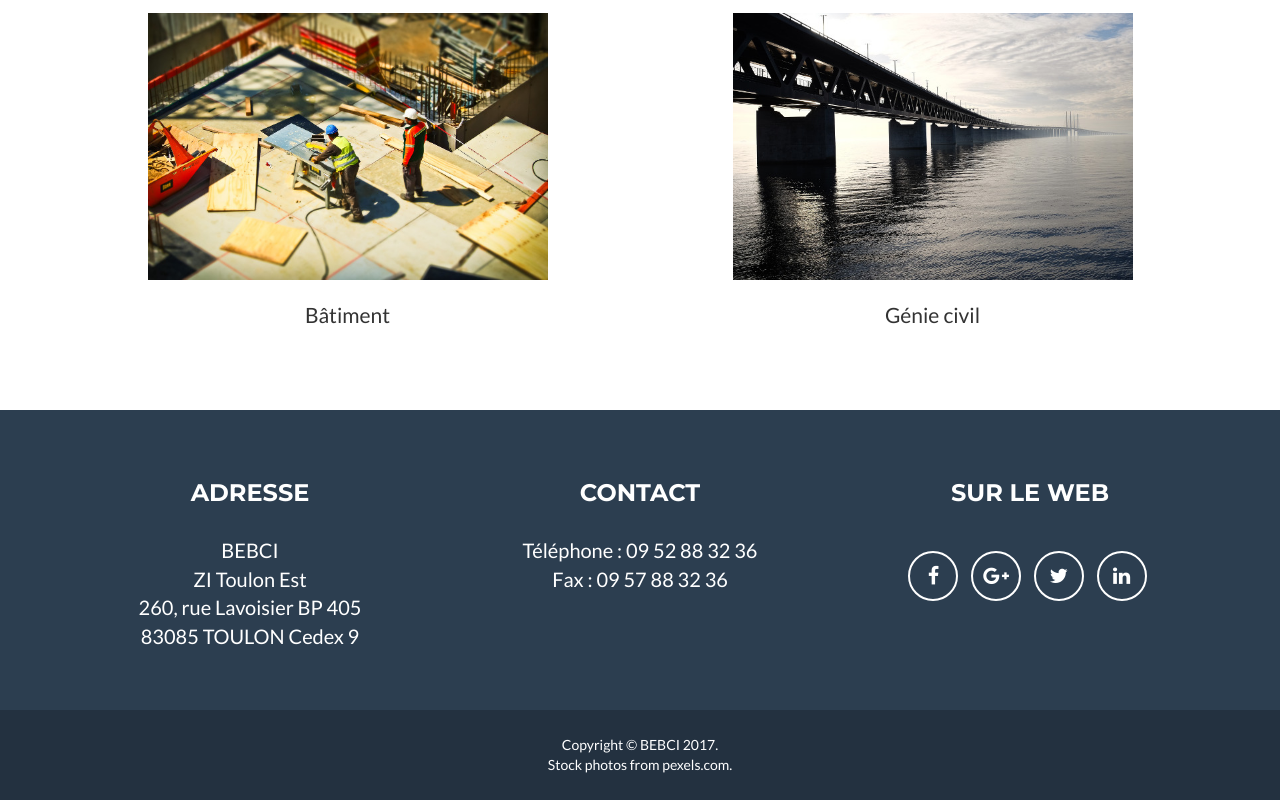
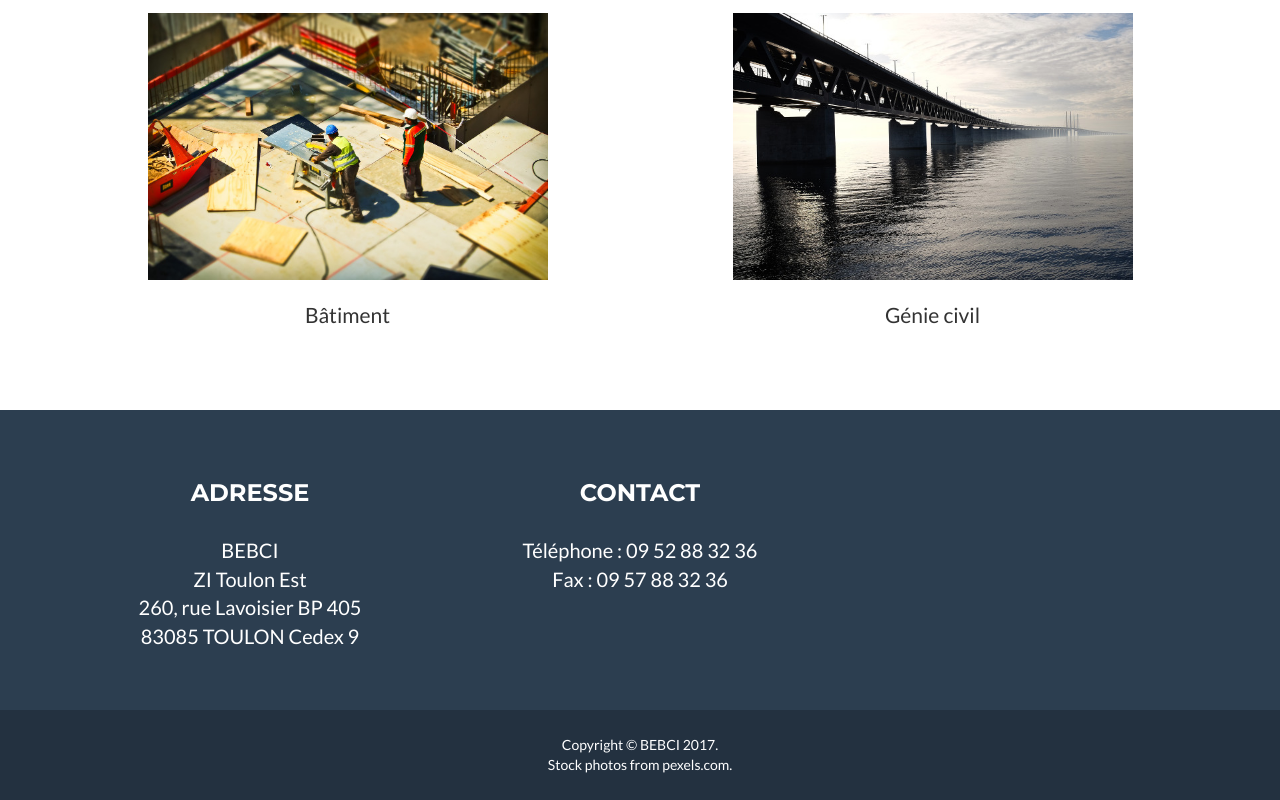
Before and after one commit to remram44/bebci-website, a website: page index.html in a window 1280 px wide. Shown: the part 1743-2543 px from the top of the page. Drawn offline with Linux system fonts and the light colour scheme.

Commit message:
Remove social media links

```diff
--- a/index.html
+++ b/index.html
@@ -194,23 +194,6 @@
                         <p>Téléphone : 09 52 88 32 36<br/>
                         Fax : 09 57 88 32 36</p>
                     </div>
-                    <div class="footer-col col-md-4">
-                        <h3>Sur le web</h3>
-                        <ul class="list-inline">
-                            <li>
-                                <a href="#" class="btn-social btn-outline"><i class="fa fa-fw fa-facebook"></i></a>
-                            </li>
-                            <li>
-                                <a href="#" class="btn-social btn-outline"><i class="fa fa-fw fa-google-plus"></i></a>
-                            </li>
-                            <li>
-                                <a href="#" class="btn-social btn-outline"><i class="fa fa-fw fa-twitter"></i></a>
-                            </li>
-                            <li>
-                                <a href="#" class="btn-social btn-outline"><i class="fa fa-fw fa-linkedin"></i></a>
-                            </li>
-                        </ul>
-                    </div>
                 </div>
             </div>
         </div>
```
